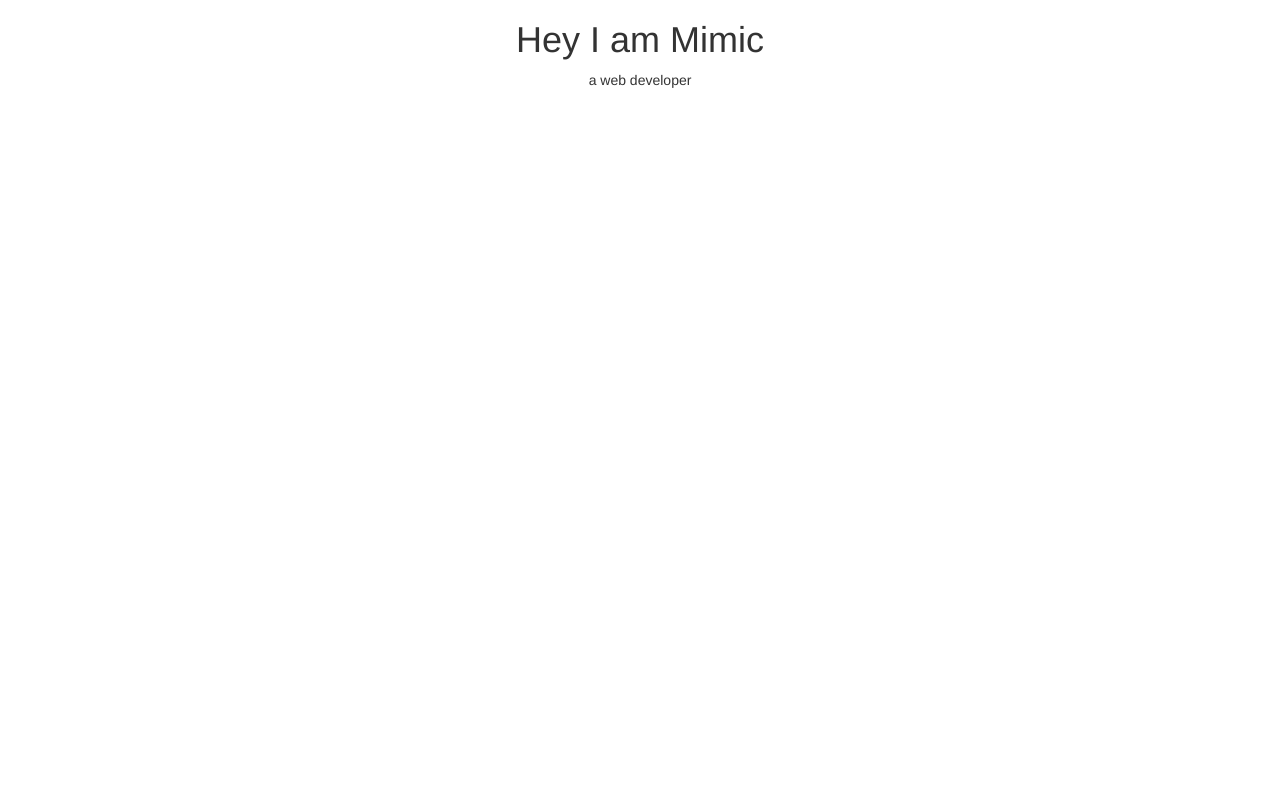
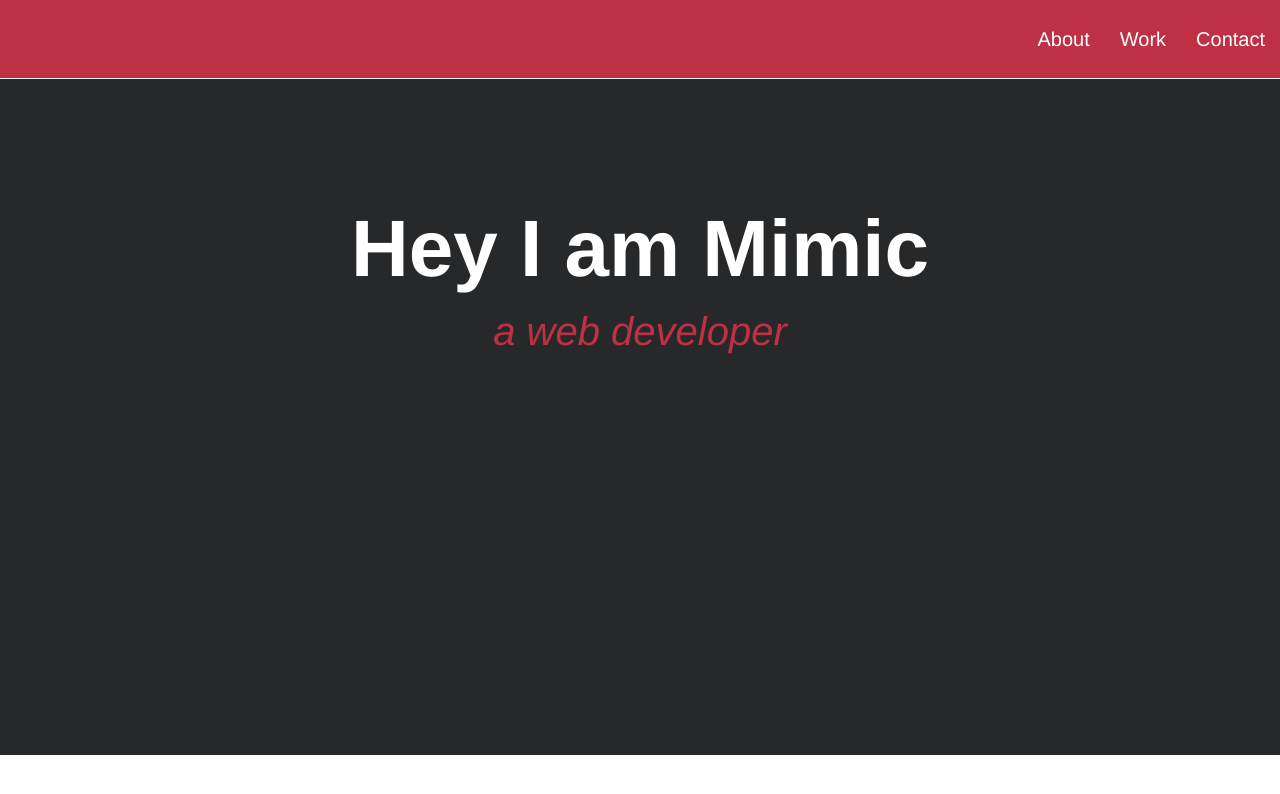
Before and after one commit to kusiLaw/Lawrenc_and_Hamayoun_microverse_trail_project, a plain HTML site: page index.html in a window 1280 px wide. Drawn offline with nearby package versions, Linux system fonts and the light colour scheme.

Commit message:
user about added

```diff
--- a/css/index.css
+++ b/css/index.css
@@ -1,3 +1,36 @@
 #welcome-section{
     text-align: center;
 }
+
+#navbar{
+    background-color: #be3144;
+    font-size: 20px;
+    color: white;
+    padding:14px 0;
+
+
+}
+.nav-list{
+    color: white;
+
+}
+
+#welcome-section{
+    background-color: #27282a;
+    margin-top: -45px;
+    height: 100vh;
+    width: 100%;
+
+    overflow: auto;
+
+    padding-top: 18%;
+
+}
+.feature{
+    font-size: 80px;
+    font-weight: 600;
+}
+.feature2{
+    font-size: 40px;
+   font-style: italic;
+}
--- a/index.html
+++ b/index.html
@@ -4,24 +4,43 @@
     <meta charset="utf-8">
     <meta name="viewport" content="width=device-width, initial-scale=1">
     <title>Microver trial</title>
+
     <link rel="stylesheet" href="https://maxcdn.bootstrapcdn.com/bootstrap/3.4.0/css/bootstrap.min.css">
+    <link rel="stylesheet" href="css/index.css"">
 </head>
 
-<style type="text/css">
-    #welcome-section{
-        text-align: center;
-    }
-</style>
+
 <body>
-    <div class="container-fluid">
-        <section id="welcome-section">
-            <h1> Hey I am Mimic</h1>
-            <p>a web developer</p>
 
-        </section>
+    <div class=" container-fluid">
+        <div class="row">
+            <nav id = "navbar" class="navbar navbar-default navbar-fixed-top">
+                <div class="container-fluid">
+                    <ul class = "nav navbar-nav navbar-right ">
+                        <li><a href="#welcome-section" style ="color: white;">About</a></li>
+                        <li><a href="#projects" style ="color: white;">Work</a></li>
+                        <li><a href="#Contact" style ="color: white">Contact</a></li>
+
+                    </ul>
+                </div>
+            </nav>
+        </div>
+
+        <div class="row">
+            <section id="welcome-section">
+                <h1 style ="color: white;" class="feature"> Hey I am Mimic</h1>
+                <p style ="color: #be3144;" class="feature2">a web developer</p>
+
+            </section>
+        </div>
+
         <section id="projects">
             <div class="project-tile">
+            </div>
+        </section>
 
+        <section id="Contact">
+            <div class="project-tile">
             </div>
         </section>
 </div>
```
